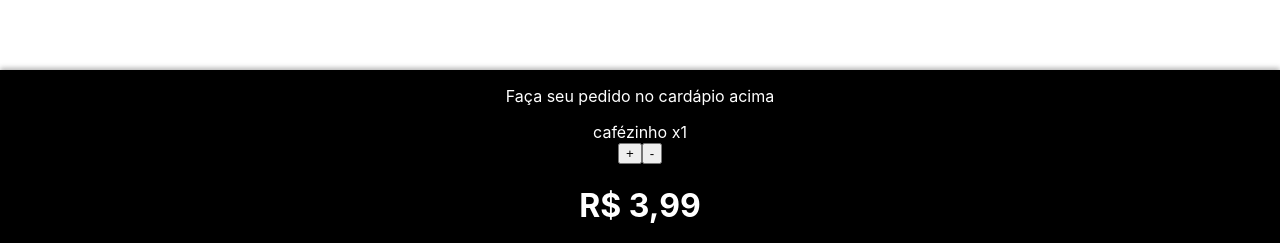
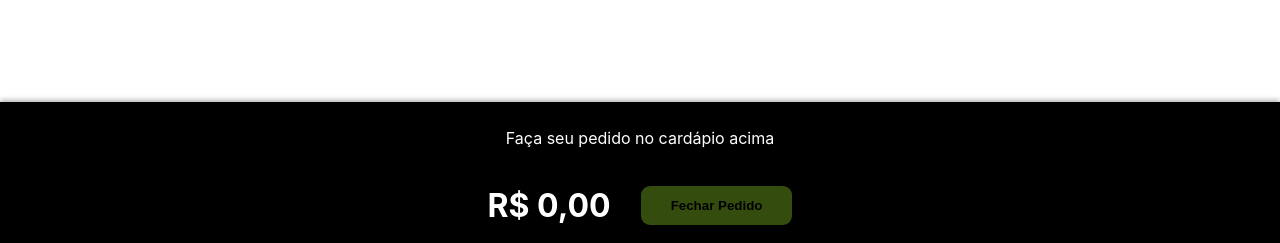
Before and after one commit to CleitonLuizOliveira/cafe_xyz, a React (Create React App) app: page / in a window 1280 px wide. Shown: the part 554-797 px from the top of the page. Built offline with nearby package versions, Linux system fonts and the light colour scheme.

Commit message:
tudo c3erto e funcinal

```diff
--- a/src/App.css
+++ b/src/App.css
@@ -81,4 +81,70 @@
   color: white;
   bottom: 0;
   box-shadow: 0px -2px 5px rgba(0,0,0,0.3);
+  padding-top: 10px;
 }
+
+.TotalValue .orders {
+  display: flex;
+  flex-wrap: wrap;
+  place-content: center;
+  place-items: center;
+}
+
+.TotalValue .order_item {
+  margin: 10px;
+  display: flex;
+}
+
+.TotalValue .order_item legend {
+  margin-right: 10px;
+}
+
+.TotalValue .order_item button {
+  background-color: greenyellow;
+  border: none;
+  display: block;
+  width: 20px;
+  height: 20px;
+  border-radius: 10px;
+  text-align: center;
+  cursor: pointer;
+}
+
+.TotalValue .order_item button:hover {
+  opacity: 0.7;
+}
+
+.TotalValue .order_item button:nth-of-type(2) {
+  background-color: tomato;
+  color: white;
+  margin-left: 5px;
+}
+
+.TotalValue .close_order {
+  display: flex;
+  place-content: center;
+  place-items: center;
+}
+
+.TotalValue .close_order button {
+  background-color: greenyellow;
+  border: none;
+  margin-left: 30px;
+  padding: 12px 30px;
+  border-radius: 9px;
+  font-weight: bold;
+  cursor: pointer;
+}
+
+.TotalValue .close_order button:hover {
+  color: white;
+  background-color: green;
+}
+
+.TotalValue .close_order button:disabled {
+  opacity: 0.3;
+  background-color: greenyellow;
+  color: black;
+  cursor: default;
+}
--- a/src/App.js
+++ b/src/App.js
@@ -6,7 +6,7 @@ import TotalValue from './components/TotalValue';
 
 function App() {
 
-    const [order, setOrder] = useState({items: [{name: "cafézinho", amount: 1, price: 3.99}], total: 0});
+    const [order, setOrder] = useState({items: [], total: 0});
 
     useEffect(() => {
         let tempTotal = 0;
--- /dev/null
+++ b/src/components/If.js
@@ -0,0 +1,7 @@
+export default function If(props) {
+    if (props.test) {
+        return props.children;
+    } else {
+        return false;
+    }
+}
--- a/src/components/TotalValue.jsx
+++ b/src/components/TotalValue.jsx
@@ -1,12 +1,16 @@
+import If from './If';
 
 function TotalValue(props) {
 
     const items = props.order.items;
-    const total = props.order.total || 0;
+    const total = props.order.total;
 
     return (
         <div className="TotalValue">
+            <If test={total <= 0}>
                 <p>Faça seu pedido no cardápio acima</p>
+            </If>
+            <div className="orders">
                 {items.map(item => (
                     <div className="order_item">
                         <legend>{item.name} x{item.amount}</legend>
@@ -14,7 +18,12 @@ function TotalValue(props) {
                         <button onClick={() => props.removeFromOrder(item.name)}>-</button>
                     </div>
                 ))}
-            <h1>R$ {total.toFixed(2).toString().replace('.',',')}</h1>
+            </div>
+            <div className="close_order">
+                <h1>R$ {total?.toFixed(2).toString().replace('.',',')}</h1>
+                <button disabled={total === 0}>Fechar Pedido</button>
+            </div>
+
         </div>
     );
 }
```
Lines whose indentation alone changed are shown as unchanged.
